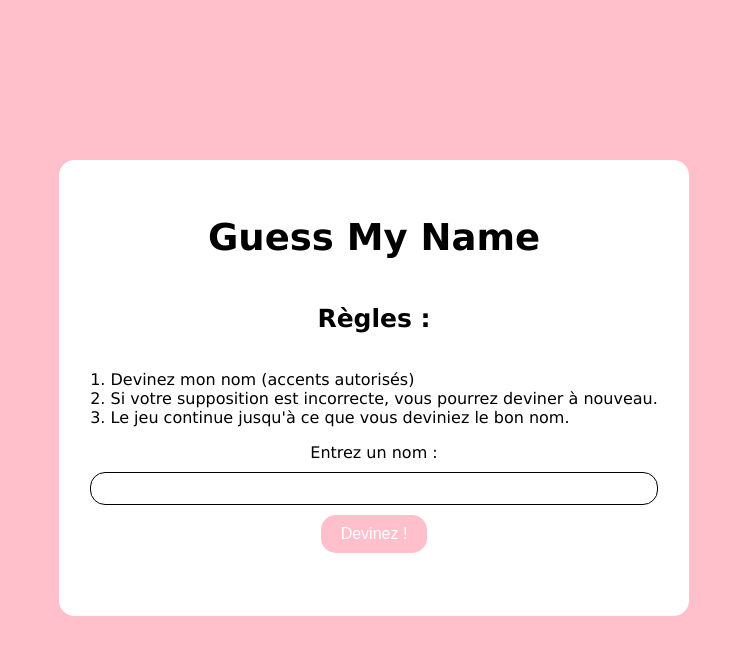
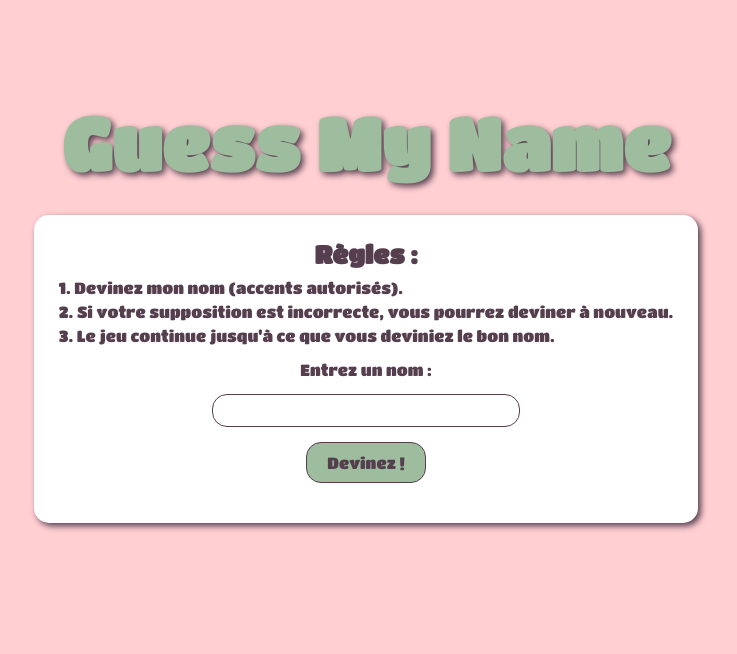
Before and after one commit to manpr-ai/guess_my_name, a website: page index.html in a window 1280 px wide. Shown: the whole page, without its empty margins (274-1011 px from the left). Drawn offline with Linux system fonts and the light colour scheme.

Commit message:
ajout du style

```diff
--- a/css/styles.css
+++ b/css/styles.css
@@ -1,50 +1,104 @@
+@import url("https://fonts.googleapis.com/css2?family=Montserrat:ital,wght@0,100..900;1,100..900&family=Titan+One&display=swap");
+
+* {
+  box-sizing: border-box;
+  margin: 0;
+  padding: 0;
+}
+
+:root {
+  --color-background-body: #ffcfd2;
+  --color-h1: #9ebc9e;
+  --color-font: #553e4e;
+  --color-border: #553e4e;
+  --color-background-container: #ffffff;
+  --color-drop-shadow: #553e4e;
+  --color-btn: #9ebc9e;
+  --color-btn-font: #553e4e;
+  --color-btn-hover: #ffafc5;
+
+  --font-family: "Titan One", sans-serif;
+  --font-family-secondary: "Montserrat", sans-serif;
+}
+
+/* BODY */
 body {
   height: 100vh;
   width: 100vw;
-  display: flex;
-  justify-content: center;
-  align-items: center;
-  font-family: Verdana, Geneva, Tahoma, sans-serif;
-  background-color: pink;
+  font-family: var(--font-family);
+  background-color: var(--color-background-body);
 }
 
+/* HEADER */
+.header__container {
+  font-size: 37px;
+  padding-bottom: 30px;
+  margin-top: 100px;
+  color: var(--color-h1);
+}
+
+/* CONTAINER MAIN */
 .container__game {
-  display: flex;
-  flex-direction: column;
   justify-content: center;
-  align-items: center;
-  max-width: 600px;
-  padding: 30px;
-  border: 1px solid #ffffff;
-  border-radius: 15px;
-  margin-top: -40px;
-  background-color: #fff;
+  max-width: 700px;
+  padding: 25px;
+  background-color: var(--color-background-container);
+  color: var(--color-font);
 }
-h1 {
-  font-size: 37px;
+
+/* INPUT */
+input[type="text"] {
+  width: 50%;
+  margin: 15px 0px;
+  padding: 8px;
 }
-h2 {
-  font-size: 25px;
+
+/* BOUTON */
+button {
+  padding: 10px 20px;
+  background-color: var(--color-btn);
+  color: var(--color-btn-font);
+  cursor: pointer;
+  font-size: 16px;
+  font-family: var(--font-family-);
 }
-input[type="text"] {
-  width: 100%;
-  margin: 10px 0px;
-  padding: 8px;
-  box-sizing: border-box;
-  border: 1px solid #000000;
+
+button:hover {
+  background-color: var(--color-btn-hover);
+}
+
+/* PADDING */
+.padB__10 {
+  padding-bottom: 10px;
+}
+.padB__5 {
+  padding-bottom: 5px;
+}
+.padT__15 {
+  padding-top: 15px;
+}
+
+/* BORDER */
+.border__style {
+  border: 1.5px solid var(--color-border);
+}
+.border__radius {
   border-radius: 15px;
 }
 
-button {
-  padding: 10px 20px;
-  background-color: pink;
-  color: #fff;
-  border: none;
-  border-radius: 15px;
-  cursor: pointer;
-  font-size: 16px;
+/* FONT */
+.font__size__h2 {
+  font-size: 25px;
 }
 
-button:hover {
-  background-color: palevioletred;
+/* DROP SHADOX */
+.drop__shadow {
+  filter: drop-shadow(3px 3px 3px var(--color-drop-shadow));
 }
+
+/* LAYOUT */
+.d__flex {
+  display: flex;
+  flex-direction: column;
+  align-items: center;
+}
--- a/index.html
+++ b/index.html
@@ -6,21 +6,36 @@
     <title>Guess My Name</title>
     <link rel="stylesheet" href="./css/styles.css" />
   </head>
-  <body>
-    <div class="container__game">
-      <h1>Guess My Name</h1>
-      <h2>Règles :</h2>
-      <p>
-        1. Devinez mon nom (accents autorisés)<br />
-        2. Si votre supposition est incorrecte, vous pourrez deviner à nouveau.
-        <br />3. Le jeu continue jusqu'à ce que vous deviniez le bon nom.
-      </p>
-      <label for="guessInput">Entrez un nom :</label>
-      <input type="text" id="guessInput" />
-      <button id="guessButton">Devinez !</button>
-      <p id="result"></p>
-    </div>
-
+  <body class="d__flex">
+    <header class="header__container">
+      <h1 class="drop__shadow">Guess My Name</h1>
+    </header>
+    <main>
+      <div class="d__flex container__game drop__shadow border__radius">
+        <h2 class="padB__10 font__size__h2">Règles :</h2>
+        <div class="padB__10">
+          <p class="padB__5">1. Devinez mon nom (accents autorisés).</p>
+          <p class="padB__5">
+            2. Si votre supposition est incorrecte, vous pourrez deviner à
+            nouveau.
+          </p>
+          <p class="padB__5">
+            3. Le jeu continue jusqu'à ce que vous deviniez le bon nom.
+          </p>
+        </div>
+        <label for="guessInput">Entrez un nom :</label>
+        <input
+          class="border__style border__radius"
+          type="text"
+          id="guessInput"
+        />
+        <button class="border__style border__radius" id="guessButton">
+          Devinez !
+        </button>
+        <p class="padT__15" id="result"></p>
+      </div>
+    </main>
+    <footer></footer>
     <script src="./js/script.js"></script>
   </body>
 </html>
```
